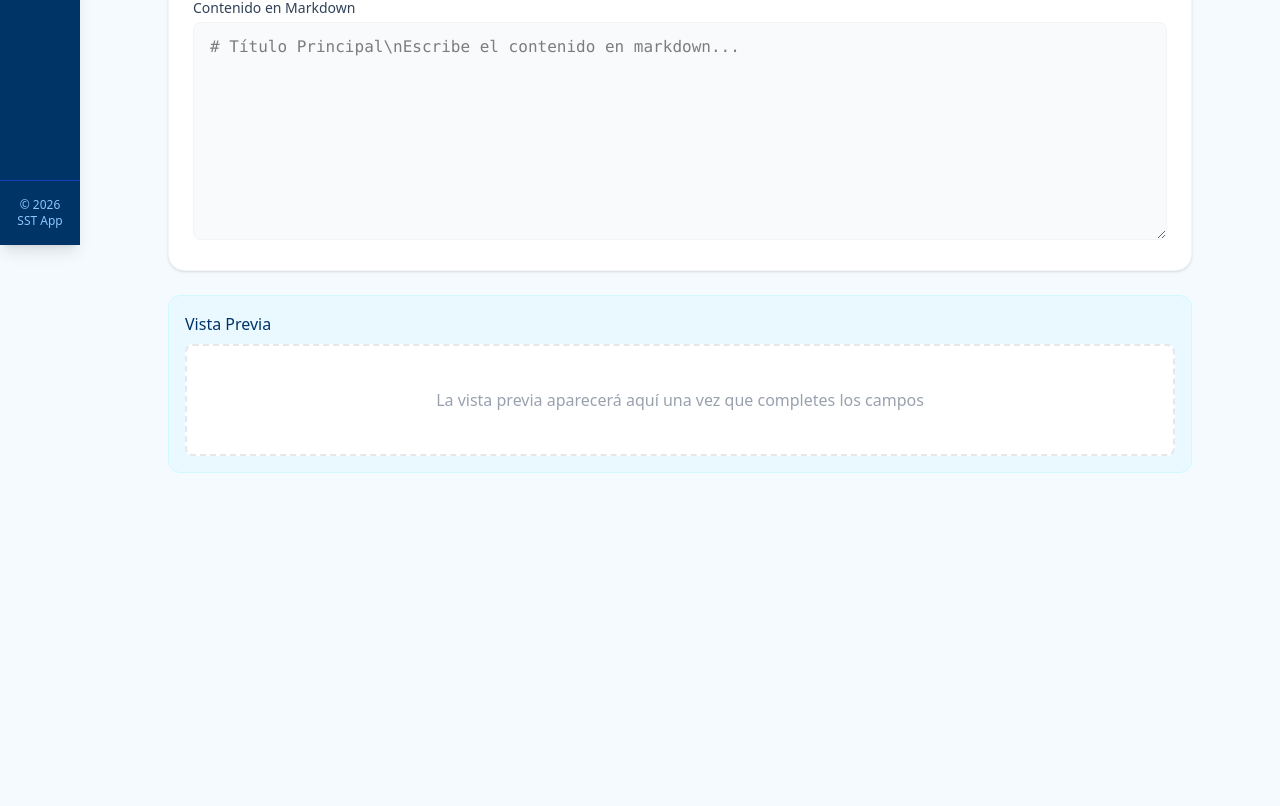
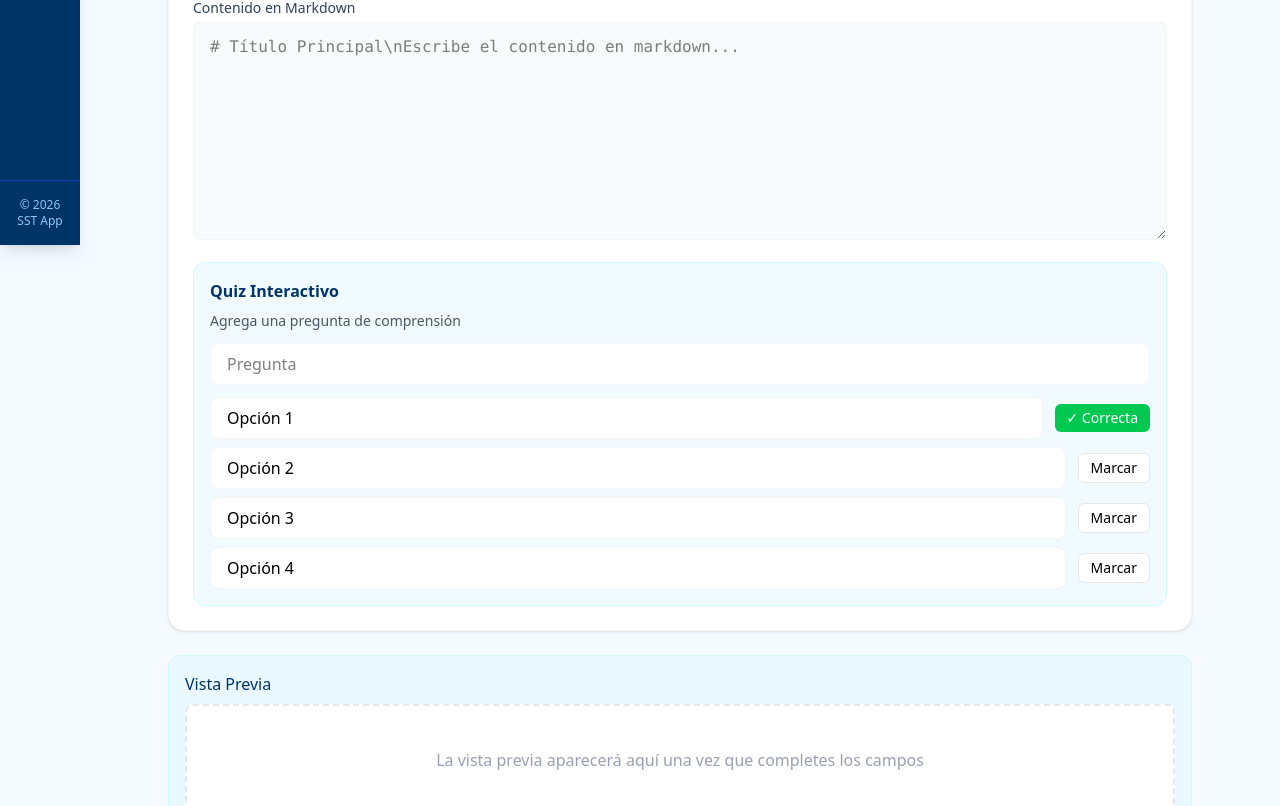
Before and after one commit to NunezGabriel/SST-app, a Next.js app in the folder sst-frontend/: page /crear-contenido in a window 1280 px wide. Shown: the part 555-1361 px from the top of the page. Before the commit the page ends 1076 px from the top, so only its background shows below. Built offline with nearby package versions, Linux system fonts and the light colour scheme.

Commit message:
vista terminada crear contenido

```diff
--- a/sst-frontend/views/createContentView.tsx
+++ b/sst-frontend/views/createContentView.tsx
@@ -14,6 +14,14 @@ export default function CreateContentView() {
 
   const [alertLevel, setAlertLevel] = useState("Media");
   const [alertMessage, setAlertMessage] = useState("");
+  // Charla quiz state
+  const [quizQuestion, setQuizQuestion] = useState("");
+  const [quizOptions, setQuizOptions] = useState(["Opción 1", "Opción 2", "Opción 3", "Opción 4"]);
+  const [correctIndex, setCorrectIndex] = useState<number | null>(0);
+  // Destinatarios
+  const [destinatarios, setDestinatarios] = useState("Todos");
+  // Recurso icon color
+  const [iconColor, setIconColor] = useState("Morado");
 
   const saveDraft = () => {
     // placeholder
@@ -92,6 +100,26 @@ export default function CreateContentView() {
                   <label className="block text-sm text-slate-700 mb-1">Contenido en Markdown</label>
                   <textarea value={markdown} onChange={(e) => setMarkdown(e.target.value)} className="w-full px-4 py-3 rounded-lg bg-gray-50 border border-gray-100 font-mono" rows={8} placeholder="# Título Principal\nEscribe el contenido en markdown..." />
                 </div>
+                {/* Quiz interactivo */}
+                <div className="mt-4 border border-cyan-100 bg-[#F1FBFF] rounded-xl p-4">
+                  <h4 className="font-semibold text-[#003366] mb-2">Quiz Interactivo</h4>
+                  <p className="text-sm text-gray-600 mb-3">Agrega una pregunta de comprensión</p>
+                  <div className="mb-3">
+                    <input value={quizQuestion} onChange={(e) => setQuizQuestion(e.target.value)} placeholder="Pregunta" className="w-full px-4 py-2 rounded-lg bg-white border border-gray-100" />
+                  </div>
+                  <div className="space-y-2">
+                    {quizOptions.map((opt, idx) => (
+                      <div key={idx} className="flex items-center gap-3">
+                        <input value={opt} onChange={(e) => setQuizOptions((s) => s.map((v, i) => (i === idx ? e.target.value : v)))} className="flex-1 px-4 py-2 rounded-lg bg-white border border-gray-100" />
+                        {correctIndex === idx ? (
+                          <span className="text-sm bg-green-500 text-white px-3 py-1 rounded-md">✓ Correcta</span>
+                        ) : (
+                          <button onClick={() => setCorrectIndex(idx)} className="px-3 py-1 rounded-md bg-white border border-gray-200 text-sm hover:bg-blue-50">Marcar</button>
+                        )}
+                      </div>
+                    ))}
+                  </div>
+                </div>
               </div>
             )}
 
@@ -115,10 +143,10 @@ export default function CreateContentView() {
                 </div>
                 <div>
                   <label className="block text-sm text-slate-700 mb-1">Destinatarios</label>
-                  <select className="w-full px-4 py-3 rounded-lg bg-white border border-gray-100">
-                    <option>Seleccionar destinatarios</option>
-                    <option>Todos</option>
-                    <option>Producción</option>
+                  <select value={destinatarios} onChange={(e) => setDestinatarios(e.target.value)} className="w-full px-4 py-3 rounded-lg bg-white border border-gray-100">
+                    <option value="Todos">Todos los usuarios</option>
+                    <option value="Departamento">Por departamento</option>
+                    <option value="Especificos">Usuarios específicos</option>
                   </select>
                 </div>
               </div>
@@ -128,15 +156,35 @@ export default function CreateContentView() {
               <div className="space-y-4">
                 <div>
                   <label className="block text-sm text-slate-700 mb-1">Título del Recurso</label>
-                  <input placeholder="Ej: Manual de Seguridad" className="w-full px-4 py-3 rounded-lg bg-gray-50 border border-gray-100" />
+                  <input placeholder="Ej: Guía de Uso de Casco" className="w-full px-4 py-3 rounded-lg bg-gray-50 border border-gray-100" />
+                </div>
+                <div>
+                  <label className="block text-sm text-slate-700 mb-1">Categoría</label>
+                  <select className="w-full px-4 py-3 rounded-lg bg-white border border-gray-100">
+                    <option>EPP</option>
+                    <option>Riesgos</option>
+                    <option>Obligaciones</option>
+                    <option>Protocolos</option>
+                  </select>
                 </div>
                 <div>
                   <label className="block text-sm text-slate-700 mb-1">Descripción</label>
                   <textarea className="w-full px-4 py-3 rounded-lg bg-gray-50 border border-gray-100" rows={4} />
                 </div>
                 <div>
-                  <label className="block text-sm text-slate-700 mb-1">Adjuntar archivo (opcional)</label>
-                  <input type="file" className="w-full" />
+                  <label className="block text-sm text-slate-700 mb-1">Contenido Completo</label>
+                  <textarea className="w-full px-4 py-3 rounded-lg bg-gray-50 border border-gray-100" rows={8} />
+                </div>
+
+                <div>
+                  <label className="block text-sm text-slate-700 mb-1">Color del ícono</label>
+                  <select value={iconColor} onChange={(e) => setIconColor(e.target.value)} className="w-full px-4 py-3 rounded-lg bg-white border border-gray-100">
+                    <option>Azul</option>
+                    <option>Verde</option>
+                    <option>Amarillo</option>
+                    <option>Morado</option>
+                    <option>Rojo</option>
+                  </select>
                 </div>
               </div>
             )}
```
